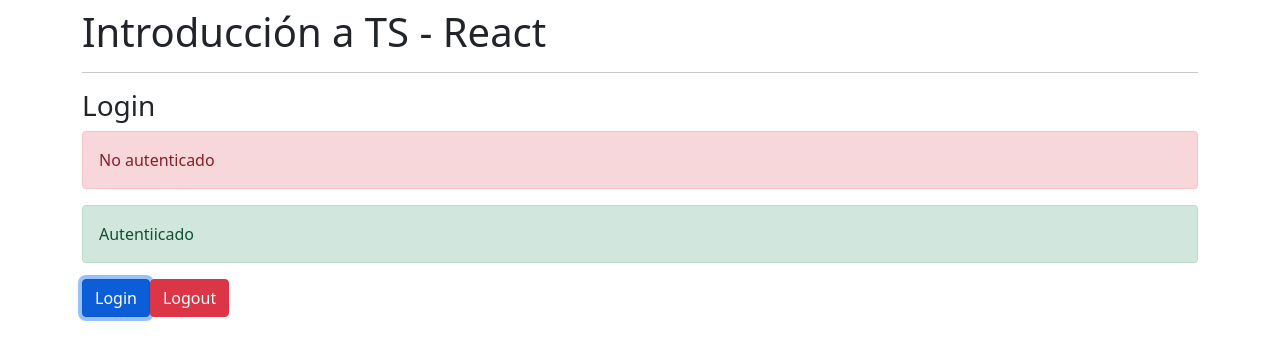
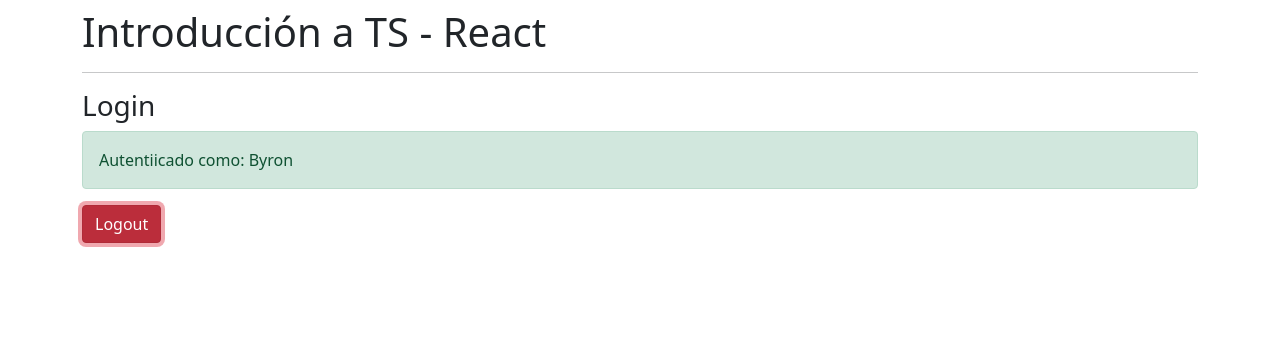
Before and after one commit to bpovea/ReactTSrefuerzo, a React (Create React App) app: page / in a window 1280 px wide. Both pictures are taken after a click on the button "Login". Shown: the top 360 px of the page. Built offline with nearby package versions, Linux system fonts and the light colour scheme.

Commit message:
[UPD] dispatch actions

```diff
--- a/src/components/Login.tsx
+++ b/src/components/Login.tsx
@@ -15,7 +15,13 @@
 }
 
 // se pueden usar interfaces como tipos, pero se sugiere usar tipos por simplicidad
-type AuthAction = { type: 'logout' }
+type loginPayLoad = {
+    username: string,
+    nombre: string
+}
+type AuthAction =
+    | { type: 'logout' }
+    | { type: 'login', payload: loginPayLoad };
 
 const authReducer = (state: AuthState, action: AuthAction): AuthState => {
     switch (action.type) {
@@ -26,6 +32,14 @@
                 nombre: '',
                 username: ''
             }
+        case 'login':
+            const { nombre, username } = action.payload
+            return {
+                validando: false,
+                token: 'abc123',
+                nombre,
+                username
+            }
         default:
             return state;
     }
@@ -34,13 +48,29 @@
 
 export const Login = () => {
 
-    const [{ validando }, dispatch] = useReducer(authReducer, initialState);
+    const [{ validando, token, nombre }, dispatch] = useReducer(authReducer, initialState);
 
     useEffect(() => {
         setTimeout(() => {
             dispatch({ type: 'logout' });
         }, 1500);
     }, []);
+
+    const login = () => {
+        dispatch({
+            type: 'login',
+            payload: {
+                nombre: 'Byron',
+                username: 'bpovea'
+            }
+        })
+    }
+
+    const logout = () => {
+        dispatch({
+            type: 'logout'
+        })
+    }
 
     if (validando) {
         return (
@@ -58,24 +88,29 @@
         <>
             <h3>Login</h3>
 
-            <div className="alert alert-danger">
-                No autenticado
-            </div>
+            {
+                (token)
+                    ? <div className="alert alert-success">Autentiicado como: {nombre}</div>
+                    : <div className="alert alert-danger">No autenticado</div>
+            }
 
-            <div className="alert alert-success">
-                Autentiicado
-            </div>
-
-            <button
-                className="btn btn-primary"
-            >
-                Login
-            </button>
-            <button
-                className="btn btn-danger"
-            >
-                Logout
-            </button>
+            {
+                (token)
+                    ? (
+                        <button
+                            className="btn btn-danger"
+                            onClick={logout}>
+                            Logout
+                        </button>
+                    )
+                    : (
+                        <button
+                            className="btn btn-primary"
+                            onClick={login}>
+                            Login
+                        </button>
+                    )
+            }
 
         </>
     )
```
